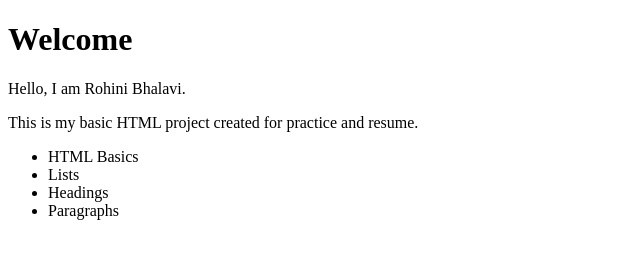
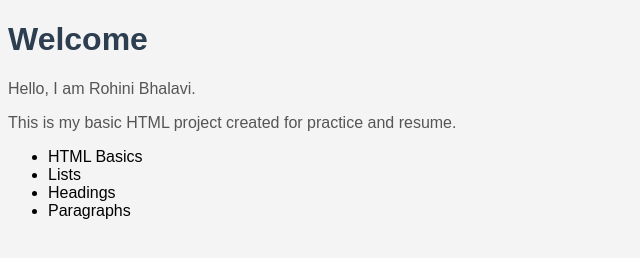
Before and after one commit to quantumPush/Java-Practice-or-college-projects-, a plain HTML site: page index.html in a window 1280 px wide. Shown: the whole page, without its empty margins (0-640 px from the left). Drawn offline with Linux system fonts and the light colour scheme.

Commit message:
Link CSS with HTML

```diff
--- a/index.html
+++ b/index.html
@@ -2,6 +2,7 @@
 <html>
 <head>
   <title>Rohini | HTML Project</title>
+  <link rel="stylesheet" href="../CSS_Projects/style.css">
 </head>
 <body>
   <h1>Welcome</h1>
```
